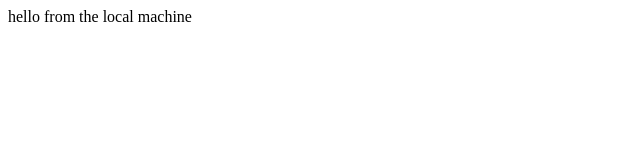
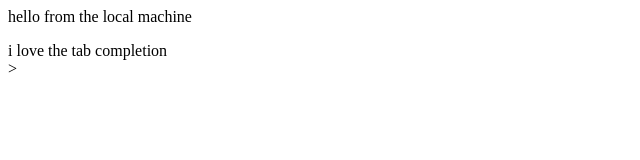
Before and after one commit to Ijamal68/final_test, a plain HTML site: page index.html in a window 1280 px wide. Shown: the whole page, without its empty margins (0-640 px from the left). Drawn offline with Linux system fonts and the light colour scheme.

Commit message:
this is a message

```diff
--- a/index.html
+++ b/index.html
@@ -1 +1,3 @@
 <p>hello from the local machine</p>
+
+<div>i love the tab completion</div>>
```
